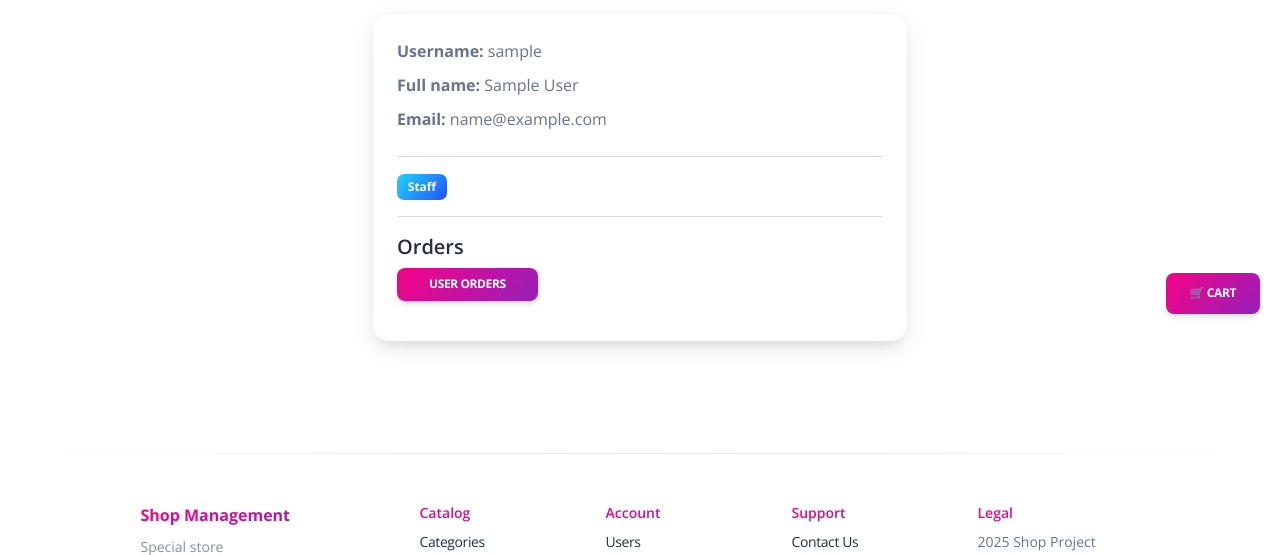
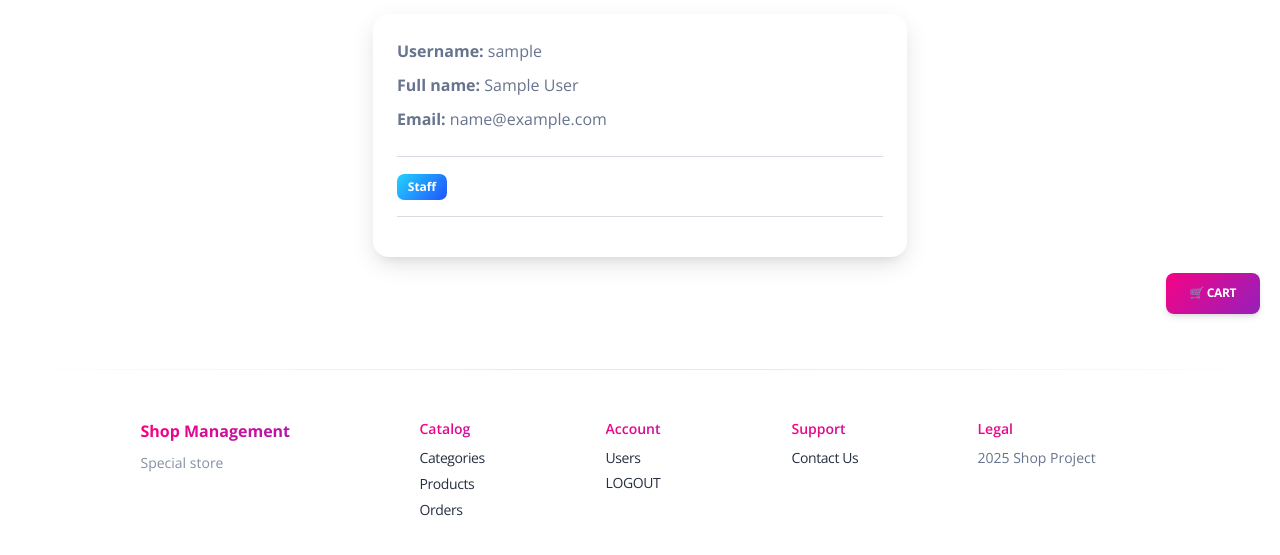
Before and after one commit to B0hdanR/minishop_manager, a Django app: page /accounts/users/1/ in a window 1280 px wide. Shown: the part 450-1005 px from the top of the page. Run offline with Django 5.2, Linux system fonts and the light colour scheme; the visitor is signed in with stand-in values (Sample User, id 1); data comes from the database, SQL or seed files in the repository; some libraries are stand-ins or nearby versions.

Commit message:
fixed a bug in user orders my_order

```diff
--- a/templates/accounts/myorder_list.html
+++ b/templates/accounts/myorder_list.html
@@ -49,7 +49,7 @@
 
   <div class="container">
     <div class="row">
-      {% for order in order_list %}
+      {% for order in myorder_list %}
         <div class="col-lg-4 col-md-4 col-sm-6 mb-4">
           <a href="{% url 'accounts:myorder-detail' pk=order.id%}" class="text-decoration-none">
             <div class="info-horizontal border-radius-xl p-5" style="background: linear-gradient(135deg, #4a6fa5, #d3d3d3); color: black;">
--- a/templates/accounts/user_detail.html
+++ b/templates/accounts/user_detail.html
@@ -56,12 +56,6 @@
             {% endif %}
 
             <hr>
-
-            <h5>Orders</h5>
-            <a href="{% url 'shop:order-list' %}" class="btn btn-sm bg-gradient-primary">
-              User orders
-            </a>
-
           </div>
         </div>
       </div>
```
Also changed, not shown: templates/shop/index.html (+9 -10 lines).
